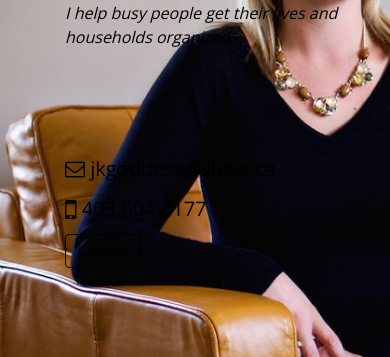
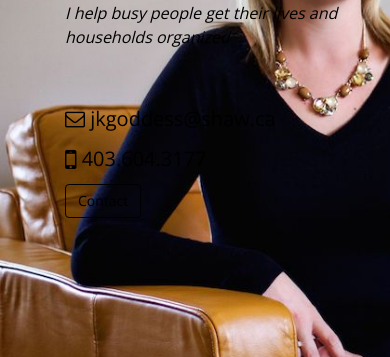
Before and after one commit to brianlow/jennkellycalgary, a Jekyll site: the page built from index.html, in a window 390 px wide. Shown: the part 273-630 px from the top of the page. Built offline with Jekyll 4.4.1, drawn with Linux system fonts in a browser that asks for light colours; nearby versions of some CDN libraries.

Commit message:
Support medium and large screen size

```diff
--- a/css/main.scss
+++ b/css/main.scss
@@ -59,11 +59,21 @@
 	}
 
 	.headline-contact {
-		padding-top: 100px;
+		padding-top: 50px;
 		line-height: 2;
 		font-weight: 300;
+
+		@media (min-width: 992px) {
+			padding-top: 70px;
+			padding-left: 50px;
+		}
+		@media (min-width: 1200px) {
+			padding-top: 100px;
+			padding-left: 0px;
+		}
 	}
 }
+
 
 // Styles for the "I help busy people..."
 .byline {
--- a/index.html
+++ b/index.html
@@ -5,8 +5,8 @@
 <div class="container">
 
 	<div class="headline row">
-		<div class="col-sm-6"></div>
-		<div class="col-sm-6">
+		<div class="col-md-6"></div>
+		<div class="col-md-6">
 			<h1>Jenn Kelly</h1>
 
 			<div class="tagline">
```
